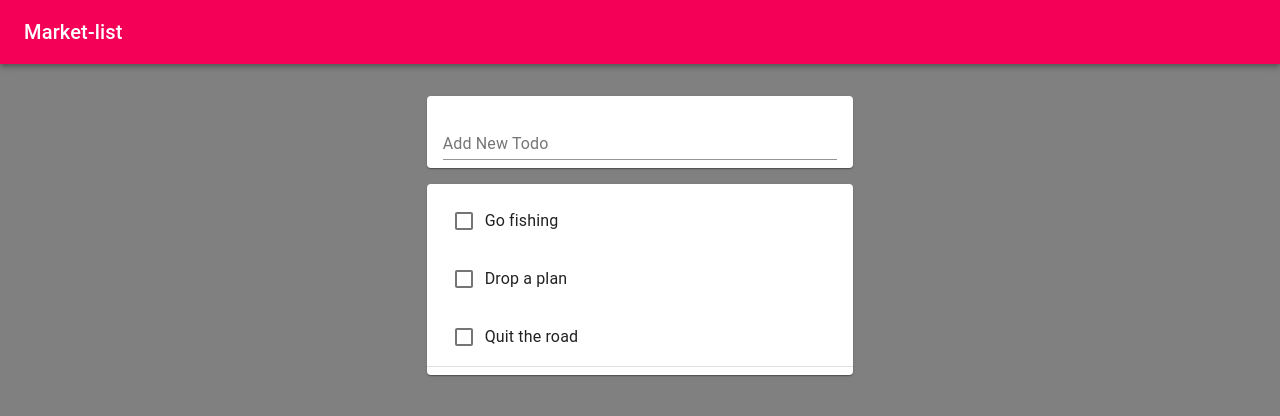
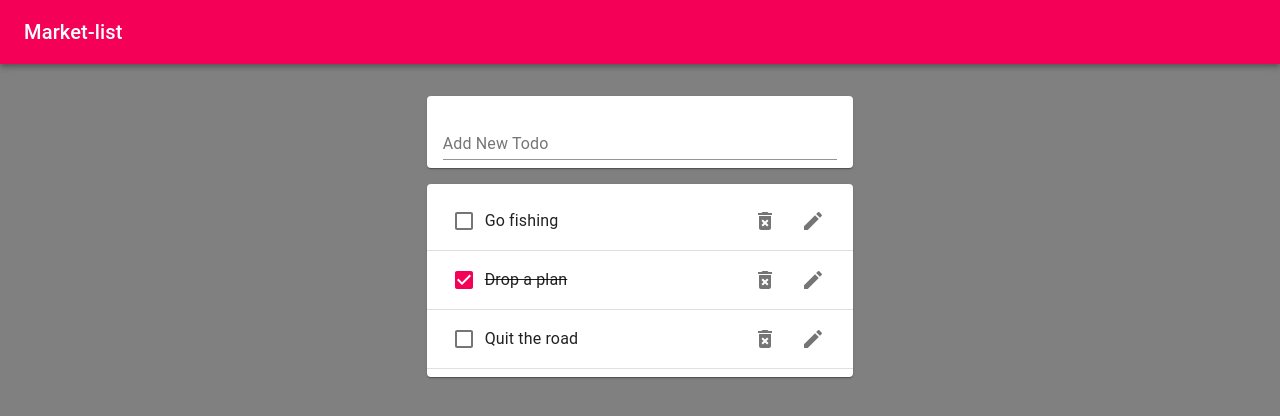
Before and after one commit to upluke/Shopping-list, a React (Create React App) app: page / in a window 1280 px wide. Shown: the top 416 px of the page. Built offline with nearby package versions, Linux system fonts and the light colour scheme.

Commit message:
icons&delete&toggle

```diff
--- a/package.json
+++ b/package.json
@@ -4,6 +4,7 @@
   "private": true,
   "dependencies": {
     "@material-ui/core": "^4.11.0",
+    "@material-ui/icons": "^4.9.1",
     "@testing-library/jest-dom": "^5.11.4",
     "@testing-library/react": "^11.1.0",
     "@testing-library/user-event": "^12.1.10",
--- a/src/Todo.js
+++ b/src/Todo.js
@@ -2,12 +2,32 @@
 import ListItem from "@material-ui/core/ListItem";
 import ListItemText from "@material-ui/core/ListItemText";
 import Checkbox from "@material-ui/core/Checkbox";
-
-export default function Todo({ task, completed }) {
+import IconButton from "@material-ui/core/IconButton";
+import ListItemSecondaryAction from "@material-ui/core/ListItemSecondaryAction";
+import DeleteForeverIcon from "@material-ui/icons/DeleteForever";
+import EditIcon from "@material-ui/icons/Edit";
+export default function Todo({ id, task, completed, removeTodo, toggleTodo }) {
+  console.log("comeple,", completed);
   return (
     <ListItem>
-      <Checkbox tabIndex={-1} checked={completed} />
-      <ListItemText>{task}</ListItemText>
+      <Checkbox
+        tabIndex={-1}
+        checked={completed}
+        onClick={() => toggleTodo(id)}
+      />
+      <ListItemText
+        style={{ textDecoration: completed ? "line-through" : "none" }}
+      >
+        {task}
+      </ListItemText>
+      <ListItemSecondaryAction>
+        <IconButton aria-label="Delete" onClick={() => removeTodo(id)}>
+          <DeleteForeverIcon />
+        </IconButton>
+        <IconButton aria-label="Edit">
+          <EditIcon />
+        </IconButton>
+      </ListItemSecondaryAction>
     </ListItem>
   );
 }
--- a/src/TodoApp.js
+++ b/src/TodoApp.js
@@ -6,7 +6,7 @@
 import Grid from "@material-ui/core/Grid";
 import TodoList from "./TodoList";
 import TodoForm from "./TodoForm";
-
+import { v4 as uuidv4 } from "uuid";
 const useStyles = makeStyles((theme) => ({
   root: {
     flexGrow: 1,
@@ -30,14 +30,27 @@
 export default function TodoApp() {
   const initialTodos = [
     { id: 1, task: "Go fishing", completed: false },
-    { id: 2, task: "Drop a plan", completed: false },
+    { id: 2, task: "Drop a plan", completed: true },
     { id: 3, task: "Quit the road", completed: false },
   ];
   const [todos, setTodos] = useState(initialTodos);
 
   const addTodo = (newTodoText) => {
-    setTodos([...todos, { id: 4, task: newTodoText, completed: false }]);
+    setTodos([...todos, { id: uuidv4(), task: newTodoText, completed: false }]);
   };
+
+  const removeTodo = (todoId) => {
+    const updatedTodos = todos.filter((todo) => todo.id !== todoId);
+    setTodos(updatedTodos);
+  };
+
+  const toggleTodo = (todoId) => {
+    const updatedTodos = todos.map((todo) =>
+      todo.id === todoId ? { ...todo, completed: !todo.completed } : todo
+    );
+    setTodos(updatedTodos);
+  };
+
   console.log(todos);
   const classes = useStyles();
   return (
@@ -50,9 +63,13 @@
         </Toolbar>
       </AppBar>
       <Grid container justify="center" className={classes.grid}>
-        <Grid xs={11} md={9} lg={4}>
+        <Grid item={true} xs={11} md={9} lg={4}>
           <TodoForm addTodo={addTodo} />
-          <TodoList todos={todos} />
+          <TodoList
+            todos={todos}
+            removeTodo={removeTodo}
+            toggleTodo={toggleTodo}
+          />
         </Grid>
       </Grid>
     </div>
--- a/src/TodoList.js
+++ b/src/TodoList.js
@@ -4,16 +4,23 @@
 import Divider from "@material-ui/core/Divider";
 import Todo from "./Todo";
 
-export default function TodoList({ todos }) {
+export default function TodoList({ todos, removeTodo, toggleTodo }) {
   return (
     <Paper>
       <List>
         {todos.map((todo) => (
           <>
-            <Todo task={todo.task} key={todo.id} completed={todo.completed} />
+            <Todo
+              id={todo.id}
+              task={todo.task}
+              key={todo.id}
+              completed={todo.completed}
+              removeTodo={removeTodo}
+              toggleTodo={toggleTodo}
+            />
+            <Divider />
           </>
         ))}
-        <Divider />
       </List>
     </Paper>
   );
```
Also changed, not shown: 1 other file (tests, documents, lock files or other folders).
